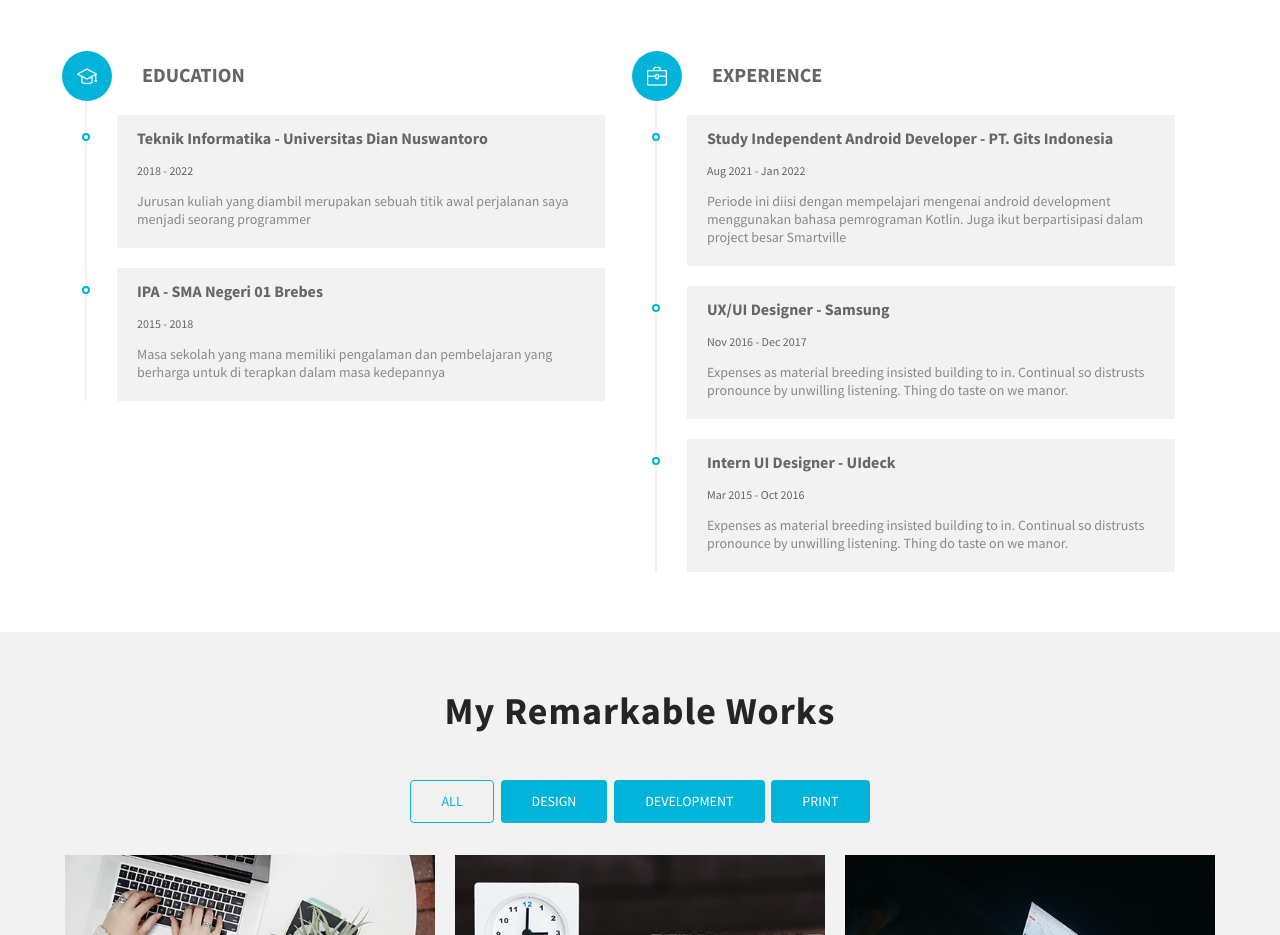
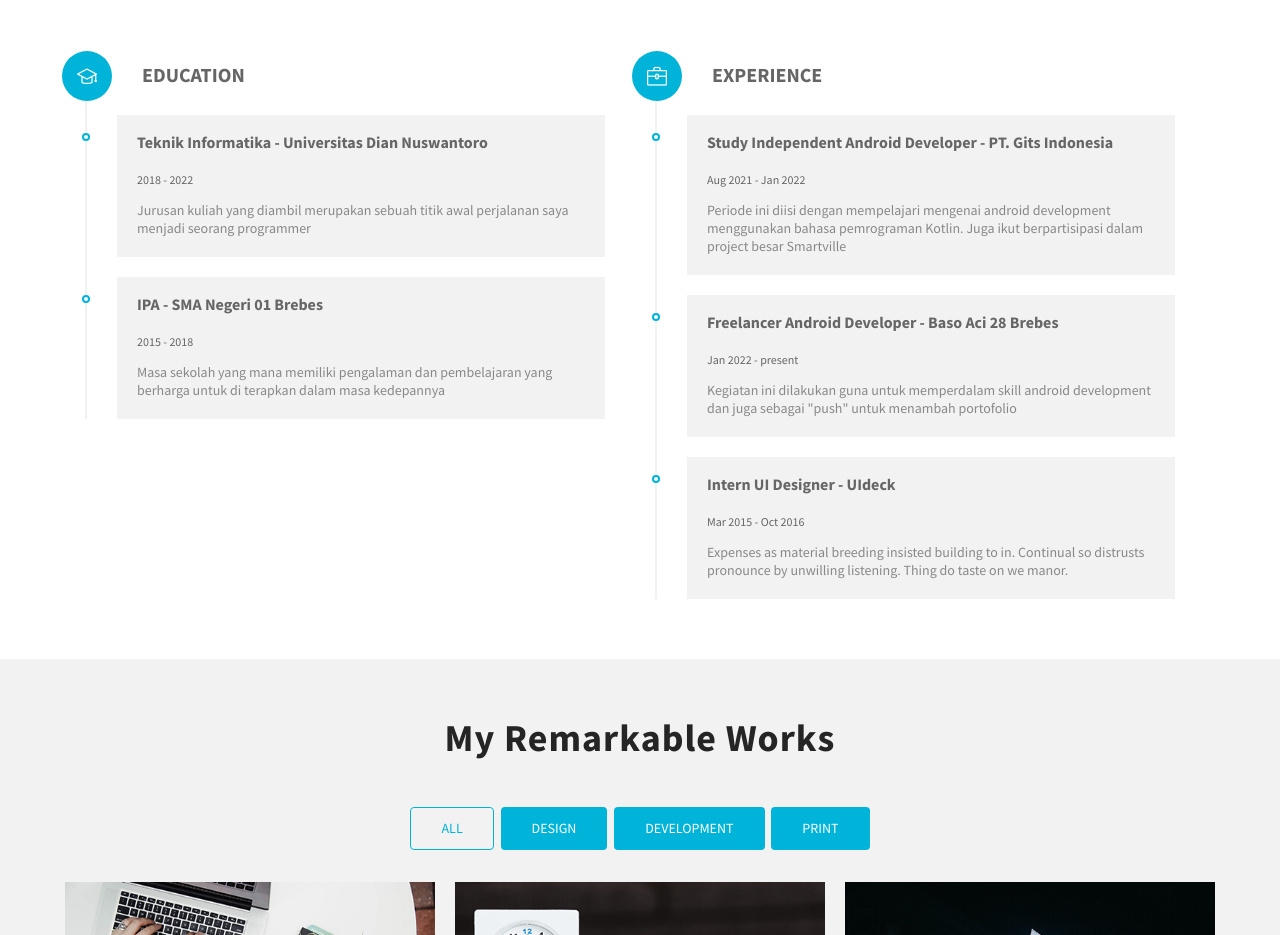
Before and after one commit to NuriskiAkbar/NuriskiAkbar.github.io, a plain HTML site: page index.html in a window 1280 px wide. Shown: the part 1860-2795 px from the top of the page. Drawn offline with Linux system fonts and the light colour scheme; files whose address does not match are found by name.

Commit message:
update experience

```diff
--- a/assets/css/main.css
+++ b/assets/css/main.css
@@ -403,7 +403,7 @@ a.back-to-top:hover, a.back-to-top:focus {
 
 .timeline li .line-title {
   font-size: 16px;
-  line-height: 6px;
+  line-height: 15px;
 }
 
 .timeline li span {
@@ -940,6 +940,7 @@ a:not([href]):not([tabindex]):focus, a:not([href]):not([tabindex]):hover {
 .services-item .services-content h3 a {
   font-size: 18px;
   text-transform: uppercase;
+  line-height: -15;
   color: #666;
 }
 
--- a/index.html
+++ b/index.html
@@ -209,9 +209,9 @@
                 </li>
                 <li>
                   <div class="content-text">
-                    <h3 class="line-title">UX/UI Designer - Samsung</h3>
-                    <span>Nov 2016 - Dec 2017</span>
-                    <p class="line-text">Expenses as material breeding insisted building to in. Continual so distrusts pronounce by unwilling listening. Thing do taste on we manor.</p>
+                    <h3 class="line-title">Freelancer Android Developer - Baso Aci 28 Brebes</h3>
+                    <span>Jan 2022 - present</span>
+                    <p class="line-text">Kegiatan ini dilakukan guna untuk memperdalam skill android development dan juga sebagai "push" untuk menambah portofolio</p>
                   </div>
                 </li>
                 <li>
```
